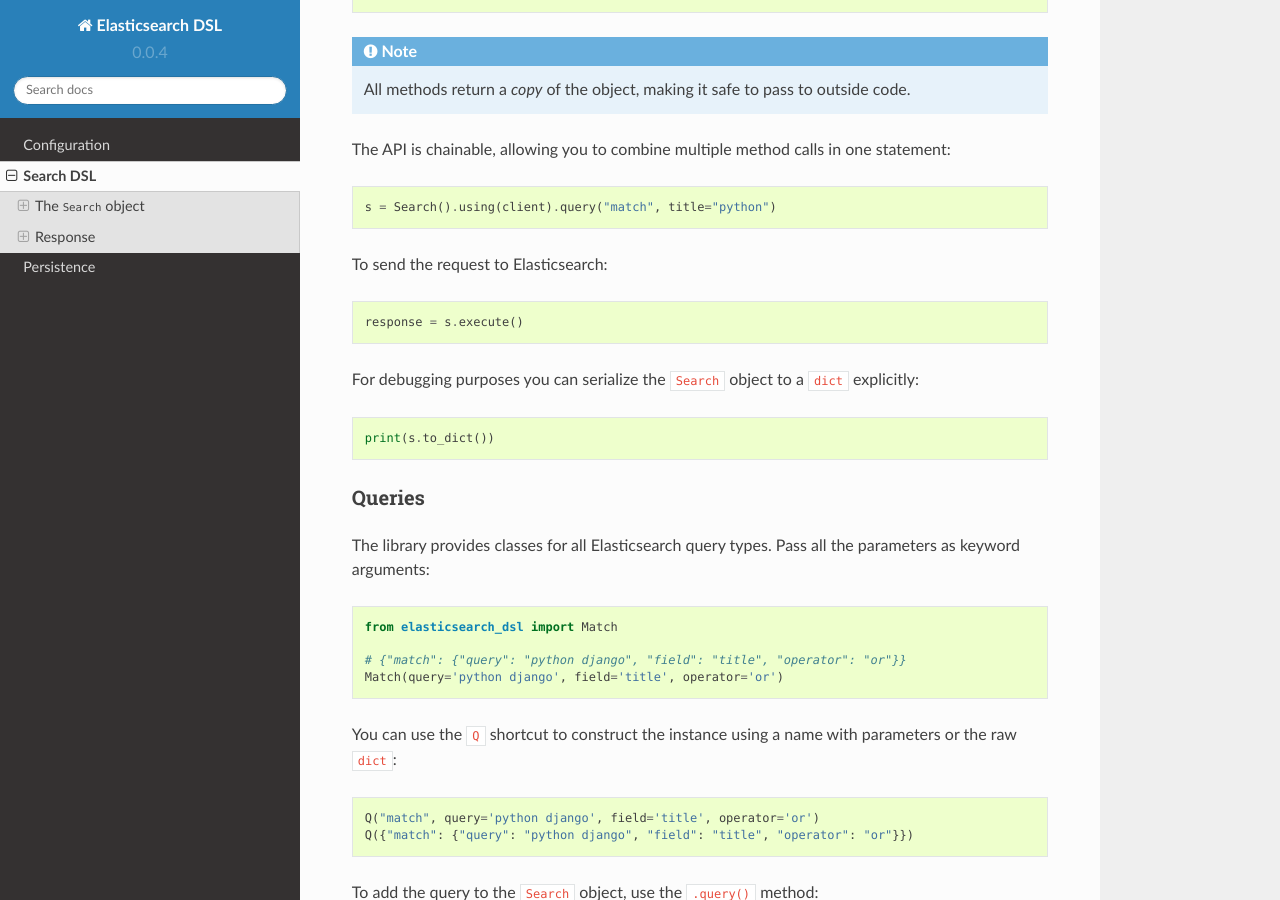
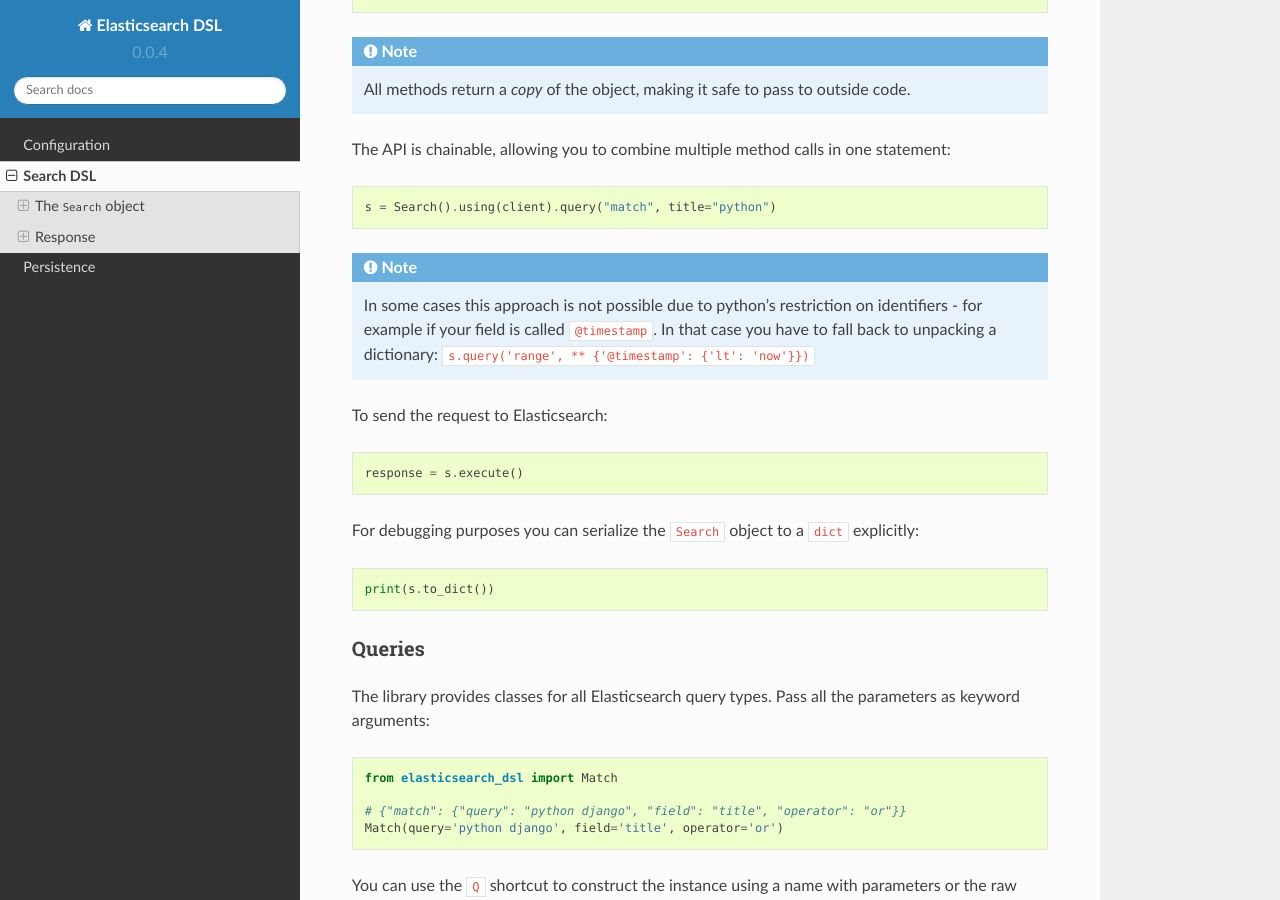
Before and after one commit to elastic/elasticsearch-dsl-py, a Sphinx documentation site: the page built from docs/search_dsl.rst, in a window 1280 px wide and 900 px high, scrolled down 856 px. Built offline with Sphinx 7.4.7 and the Read the Docs theme 2.0.0, drawn with Linux system fonts in a browser that asks for light colours.

Commit message:
Added a not in the docs on how to handle non-keyword fields
Fixes #59

```diff
--- a/docs/search_dsl.rst
+++ b/docs/search_dsl.rst
@@ -57,6 +57,13 @@
 .. code:: python
 
     s = Search().using(client).query("match", title="python")
+
+.. note::
+
+    In some cases this approach is not possible due to python's restriction on
+    identifiers - for example if your field is called ``@timestamp``. In that
+    case you have to fall back to unpacking a dictionary: ``s.query('range', **
+    {'@timestamp': {'lt': 'now'}})``
 
 To send the request to Elasticsearch:
 
```
